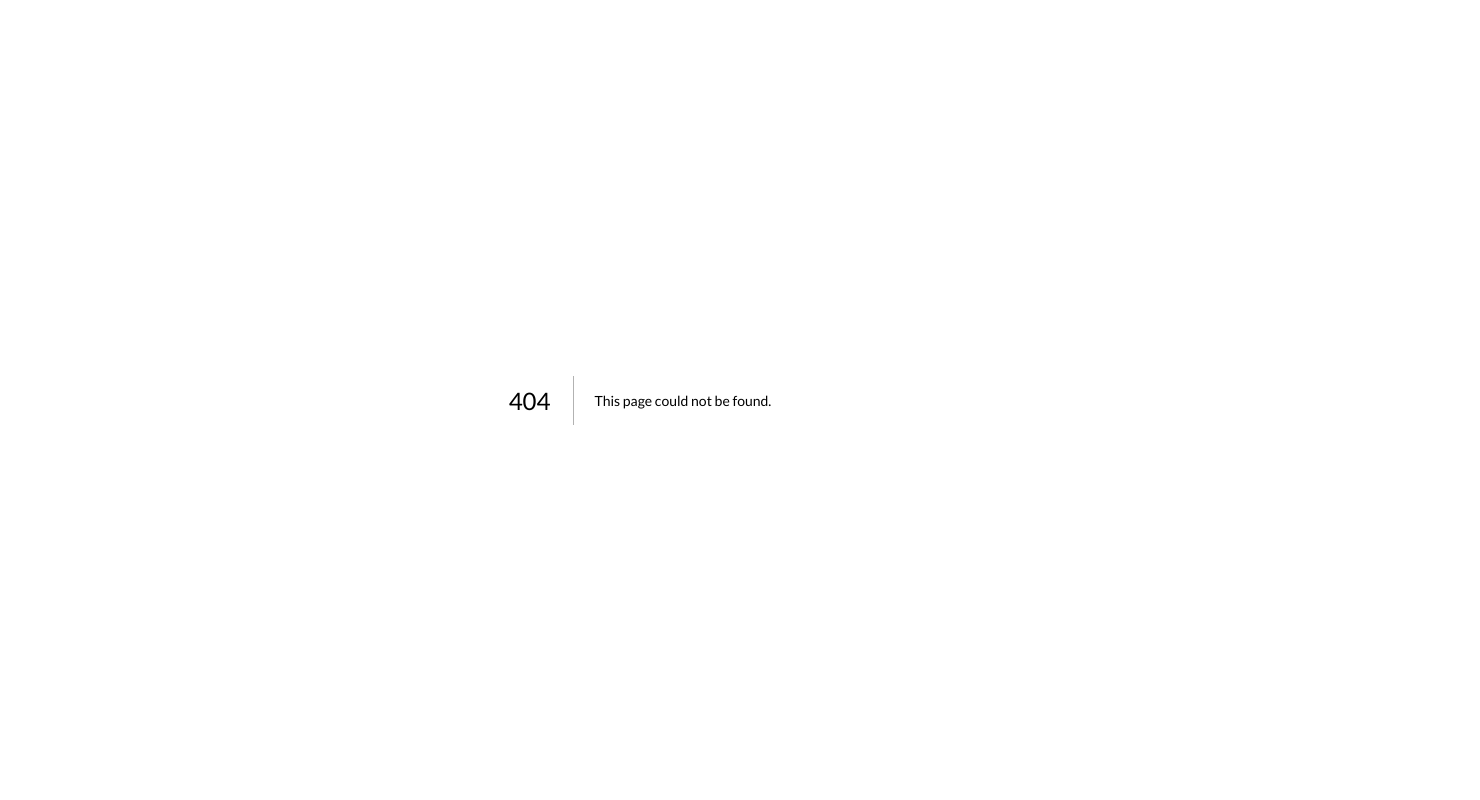
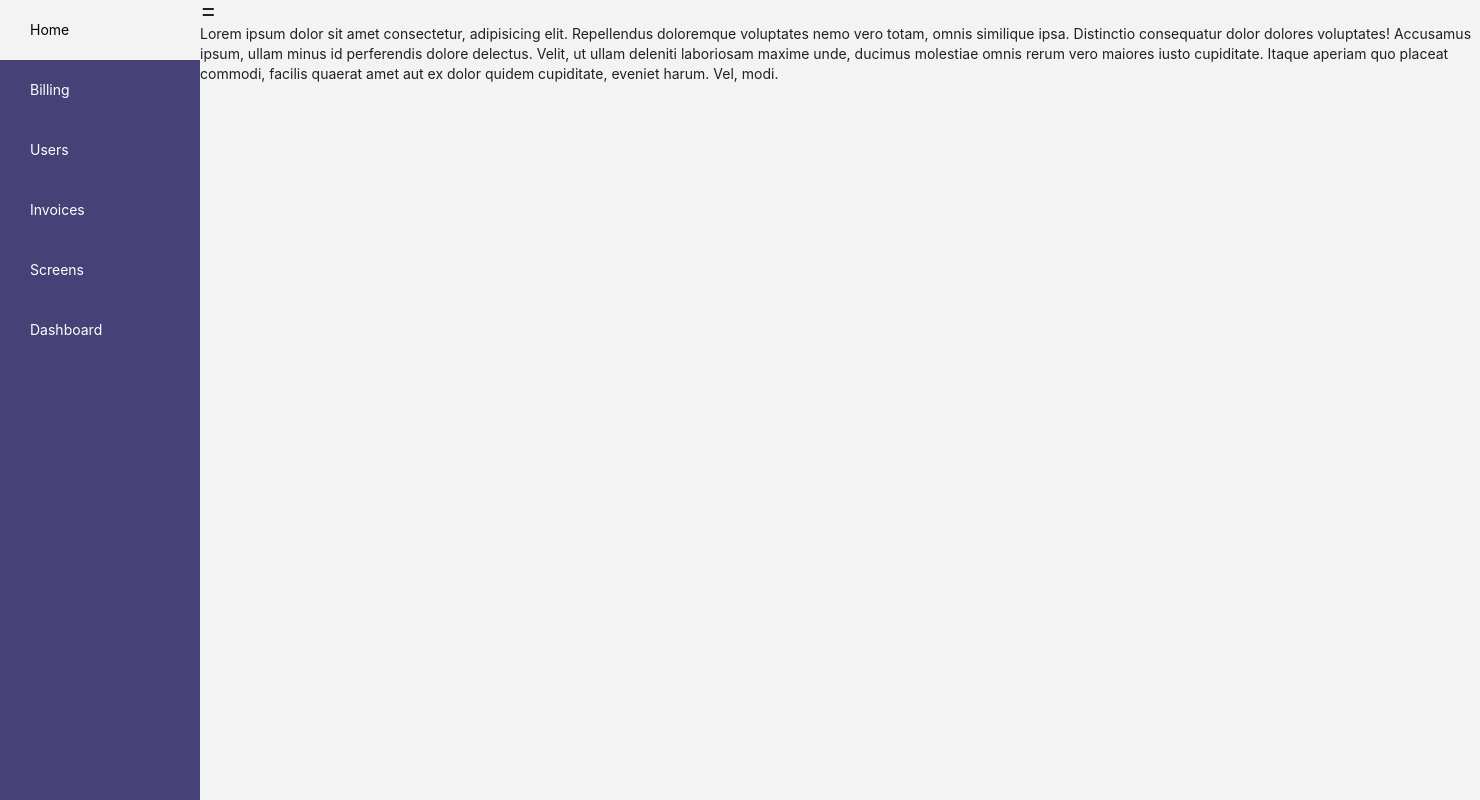
Before and after one commit to imshines/invoice-app, a Next.js app: page /dashboard in a window 1280 px wide. Before the commit this address had no page. Shown: the whole page, 1480 px wide, since content can reach past the window. Built offline with nearby package versions, Linux system fonts and the light colour scheme.

Commit message:
sidebar added

```diff
--- a/components/Sidebar.js
+++ b/components/Sidebar.js
@@ -0,0 +1,16 @@
+import styles from "../styles/components/Sidebar.module.css";
+
+export default function Sidebar({ toggle }) {
+  return (
+    <nav className={styles.wrapper} style={{ display: toggle ? "none" : "block" }}>
+      <ul className={styles.items}>
+        <li className={styles.item}>Home</li>
+        <li className={styles.item}>Billing</li>
+        <li className={styles.item}>Users</li>
+        <li className={styles.item}>Invoices</li>
+        <li className={styles.item}>Screens</li>
+        <li className={styles.item}>Dashboard</li>
+      </ul>
+    </nav>
+  );
+}
--- /dev/null
+++ b/pages/dashboard.js
@@ -0,0 +1,30 @@
+import Head from "next/head";
+import { useState } from "react";
+import Sidebar from "../components/Sidebar";
+import styles from "../styles/Dashboard.module.css";
+export default function Dashboard() {
+  const [toggle, setToggle] = useState(false);
+  return (
+    <div>
+      <Head>
+        <title>Dashboard</title>
+      </Head>
+      <div>
+        <Sidebar toggle={toggle} />
+        <div className={styles.container} style={{ marginLeft: toggle ? "0px" : "200px" }}>
+          <span onClick={() => setToggle(!toggle)} style={{ fontSize: 25 }}>
+            =
+          </span>
+          <div>
+            Lorem ipsum dolor sit amet consectetur, adipisicing elit. Repellendus doloremque
+            voluptates nemo vero totam, omnis similique ipsa. Distinctio consequatur dolor dolores
+            voluptates! Accusamus ipsum, ullam minus id perferendis dolore delectus. Velit, ut ullam
+            deleniti laboriosam maxime unde, ducimus molestiae omnis rerum vero maiores iusto
+            cupiditate. Itaque aperiam quo placeat commodi, facilis quaerat amet aut ex dolor quidem
+            cupiditate, eveniet harum. Vel, modi.
+          </div>
+        </div>
+      </div>
+    </div>
+  );
+}
--- a/pages/index.js
+++ b/pages/index.js
@@ -1,4 +1,5 @@
 import Head from "next/head";
+import Link from "next/link";
 import styles from "../styles/Home.module.css";
 import { Button, Container, Header } from "semantic-ui-react";
 
@@ -49,7 +50,9 @@ export default function Home() {
             faucibus pulvinar, nunc augue vulputate est, non sollicitudin velit dolor rutrum dui.
             Curabitur eget est enim.
           </p>
-          <Button primary>Test Btn</Button>
+          <Link href="/dashboard">
+            <Button primary>Test Btn</Button>
+          </Link>
         </Container>
       </main>
 
--- /dev/null
+++ b/styles/Dashboard.module.css
@@ -0,0 +1,9 @@
+.container {
+  width: 100%;
+  min-height: 100vh;
+  background-color: #f3f3f3;
+}
+
+.ham {
+  margin-left: 200px;
+}
--- /dev/null
+++ b/styles/components/Sidebar.module.css
@@ -0,0 +1,21 @@
+.wrapper {
+  position: absolute;
+  width: 200px;
+  min-height: 100vh;
+  color: #ffffff;
+  background-color: #181355cc;
+}
+
+.items {
+  list-style-type: none;
+  margin: 0;
+}
+
+.item {
+  padding: 20px 30px;
+}
+
+.item:hover {
+  background-color: #f3f3f3;
+  color: #000;
+}
```
